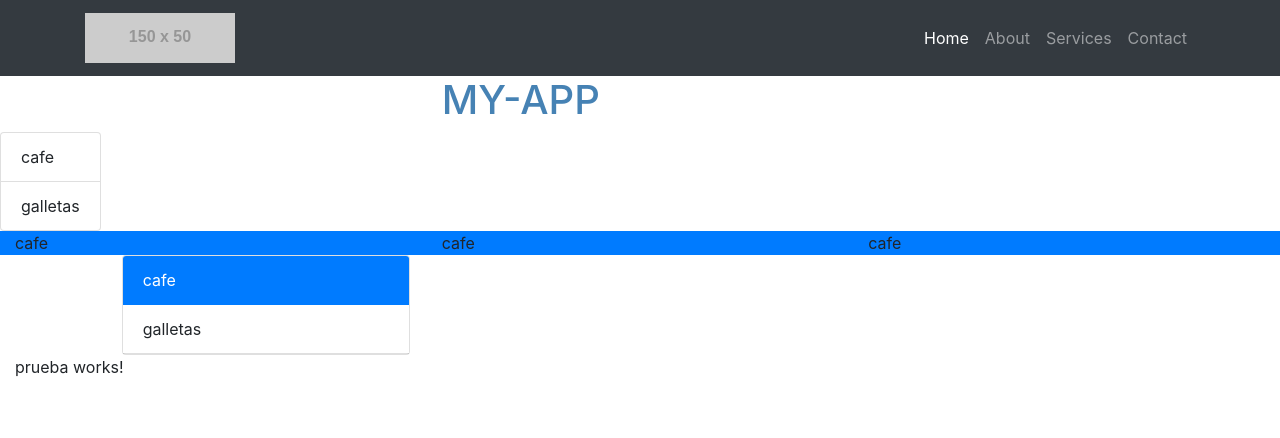
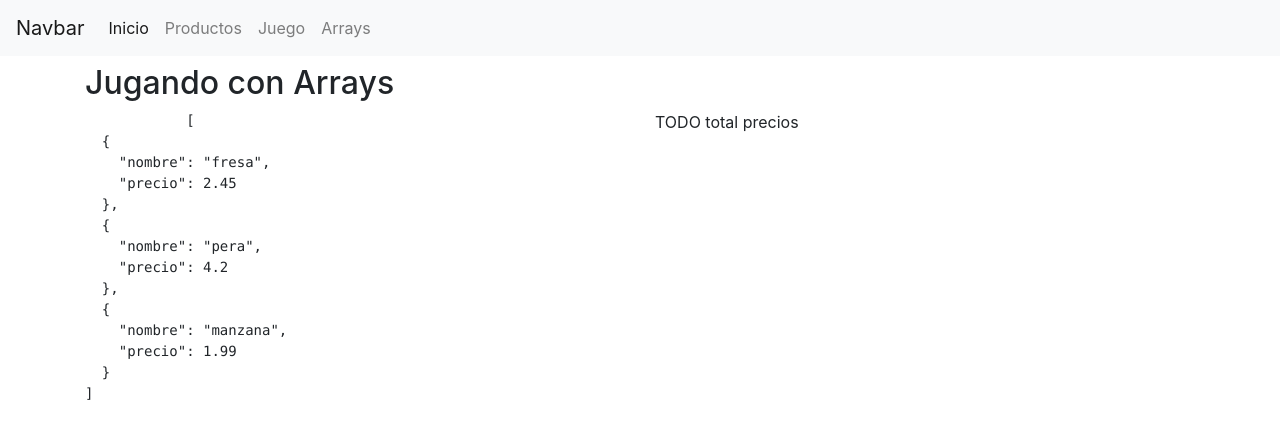
Before and after one commit to 3ndoflin3/AngularApp, an Angular app: page /juego in a window 1280 px wide. Before the commit this address led to /. Shown: the top 438 px of the page. Built offline with nearby package versions, Linux system fonts and the light colour scheme.

Commit message:
nuevo componente (Arrays)

```diff
--- a/src/app/app-routing.module.ts
+++ b/src/app/app-routing.module.ts
@@ -1,8 +1,18 @@
 import { NgModule } from '@angular/core';
 import { Routes, RouterModule } from '@angular/router';
+import {PruebaComponent} from './componentes/prueba/prueba.component';
+import {ArraysComponent} from './paginas/arrays/arrays.component';
 
+/**
+ * Definir las rutas de la app de angular
+ * El path debe coincidir con [routerLink] del componente navbar
+ *
+ */
 
-const routes: Routes = [];
+const routes: Routes = [
+  {path: '', component: PruebaComponent},
+  {path: 'juego', component: ArraysComponent}
+];
 
 @NgModule({
   imports: [RouterModule.forRoot(routes)],
--- a/src/app/app.component.html
+++ b/src/app/app.component.html
@@ -1,84 +1,8 @@
-<!DOCTYPE html>
-<html lang="en">
-<head>
-  <meta charset="UTF-8">
-  <meta name="viewport" content="width=device-width, initial-scale=1.0">
-  <meta http-equiv="X-UA-Compatible" content="ie=edge">
-  <title>Document</title>
-</head>
-<body>
-<!-- Navigation -->
-<nav class="navbar navbar-expand-lg navbar-dark bg-dark static-top">
-  <div class="container">
-    <a class="navbar-brand" href="#">
-          <img src="http://placehold.it/150x50?text=Logo" alt="">
-        </a>
-    <button class="navbar-toggler" type="button" data-toggle="collapse" data-target="#navbarResponsive" aria-controls="navbarResponsive" aria-expanded="false" aria-label="Toggle navigation">
-          <span class="navbar-toggler-icon"></span>
-        </button>
-    <div class="collapse navbar-collapse" id="navbarResponsive">
-      <ul class="navbar-nav ml-auto">
-        <li class="nav-item active">
-          <a class="nav-link" href="#">Home
-                <span class="sr-only">(current)</span>
-              </a>
-        </li>
-        <li class="nav-item">
-          <a class="nav-link" href="#">About</a>
-        </li>
-        <li class="nav-item">
-          <a class="nav-link" href="#">Services</a>
-        </li>
-        <li class="nav-item">
-          <a class="nav-link" href="#">Contact</a>
-        </li>
-      </ul>
-    </div>
-  </div>
-</nav>
+<app-navbar></app-navbar>
 
+<main class="container pt-2">
 
-  <div class="container-fluid">
-        <div class="row">
-          <div class="col-4">
-            <!--{{productos | json}} -->
-          </div>
-            <div class="col-4">
-                <h1 class="bg-color-primary">{{title | uppercase}}</h1>
-            </div>
-          <div class="col-4"></div>
+    <!--Modulo de Angular para el sistema de rutas o navegacion -->
+    <router-outlet></router-outlet>
 
-          <ul class="list-group">
-            <li *ngFor="let p of productos" (click)="seleccionarProducto($event, p)" class="list-group-item">{{p.nombre}}</li>
-          </ul>
-
-      </div>
-
-      <div class="row">
-        <div class="col-4 bg-primary">{{pSeleccionado.nombre}}</div>
-        <div class="col-4 bg-primary">{{pSeleccionado.nombre}}</div>
-        <div class="col-4 bg-primary">{{pSeleccionado.nombre}}</div>
-
-
-
-      </div>
-
-      <div class="row ">
-        <div class="col-1"></div>
-          <div class="col-10 ">
-                  <div class="card " style="width: 18rem;">
-                    <ul class="list-group list-group-flush">
-                      <li *ngFor="let p of productos" (click)="seleccionarProducto($event, p)" class="list-group-item {{(p==pSeleccionado) ? 'active' : ''}}">{{p.nombre}}</li>
-
-                    </ul>
-                    <span></span>
-                    <span *ngIf="!pSeleccionado.gluten" class="badge badge-pill badge-danger"></span>
-                </div>
-            </div>
-            <div class="col-1"></div>
-      </div>
-      <app-prueba></app-prueba>
-
-  </div>
-</body>
-</html>
+</main>
--- a/src/app/app.module.ts
+++ b/src/app/app.module.ts
@@ -5,10 +5,14 @@ import { AppRoutingModule } from './app-routing.module';
 import { AppComponent } from './app.component';
 import { PruebaComponent } from './componentes/prueba/prueba.component';
 import { HttpClientModule } from '@angular/common/http';
+import { ArraysComponent } from './paginas/arrays/arrays.component';
+import { NavbarComponent } from './componentes/navbar/navbar.component';
 @NgModule({
   declarations: [
     AppComponent,
-    PruebaComponent
+    PruebaComponent,
+    ArraysComponent,
+    NavbarComponent
   ],
   imports: [
     BrowserModule,
--- /dev/null
+++ b/src/app/componentes/navbar/navbar.component.html
@@ -0,0 +1,23 @@
+<nav class="navbar navbar-expand-lg navbar-light bg-light">
+    <a class="navbar-brand" href="#">Navbar</a>
+    <button class="navbar-toggler" type="button" data-toggle="collapse" data-target="#navbarSupportedContent" aria-controls="navbarSupportedContent" aria-expanded="false" aria-label="Toggle navigation">
+      <span class="navbar-toggler-icon"></span>
+    </button>
+
+    <div class="collapse navbar-collapse" id="navbarSupportedContent">
+      <ul class="navbar-nav mr-auto">
+        <li class="nav-item active">
+            <a [routerLink]="['/']" routerLinkActive="router-link-active" class="nav-link">Inicio</a>
+        </li>
+        <li class="nav-item">
+          <a [routerLink]="['/productos']" routerLinkActive="router-link-active" class="nav-link">Productos</a>
+        </li>
+        <li class="nav-item">
+            <a [routerLink]="['/juego']" routerLinkActive="router-link-active" class="nav-link">Juego</a>
+          </li>
+          <li class="nav-item">
+            <a [routerLink]="['/arrays']" routerLinkActive="router-link-active" class="nav-link">Arrays</a>
+          </li>
+      </ul>
+    </div>
+  </nav>
--- /dev/null
+++ b/src/app/componentes/navbar/navbar.component.ts
@@ -0,0 +1,15 @@
+import { Component, OnInit } from '@angular/core';
+
+@Component({
+  selector: 'app-navbar',
+  templateUrl: './navbar.component.html',
+  styleUrls: ['./navbar.component.scss']
+})
+export class NavbarComponent implements OnInit {
+
+  constructor() { }
+
+  ngOnInit() {
+  }
+
+}
--- /dev/null
+++ b/src/app/paginas/arrays/arrays.component.html
@@ -0,0 +1,15 @@
+<h2>Jugando con Arrays</h2>
+
+<div class="row">
+
+    <div class="col">
+        <pre>
+            {{frutas | json}}
+        </pre>
+    </div>
+    <!-- Calcular el total del precio de todas las frutas -->
+    <div class="col">
+        <p>TODO total precios</p>
+    </div>
+
+</div>
--- /dev/null
+++ b/src/app/paginas/arrays/arrays.component.ts
@@ -0,0 +1,25 @@
+import { Component, OnInit } from '@angular/core';
+
+@Component({
+  selector: 'app-arrays',
+  templateUrl: './arrays.component.html',
+  styleUrls: ['./arrays.component.scss']
+})
+export class ArraysComponent implements OnInit {
+
+  frutas: any;
+
+  constructor() {
+    console.trace('ArraysCOmponent m8');
+    this.frutas = [
+      {'nombre': 'fresa', 'precio': 2.45},
+      {'nombre': 'pera', 'precio': 4.20},
+      {'nombre': 'manzana', 'precio': 1.99}
+
+    ];
+   }
+
+  ngOnInit() {
+  }
+
+}
```
Also changed, not shown: src/app/componentes/navbar/navbar.component.scss (added), src/app/paginas/arrays/arrays.component.scss (added).
